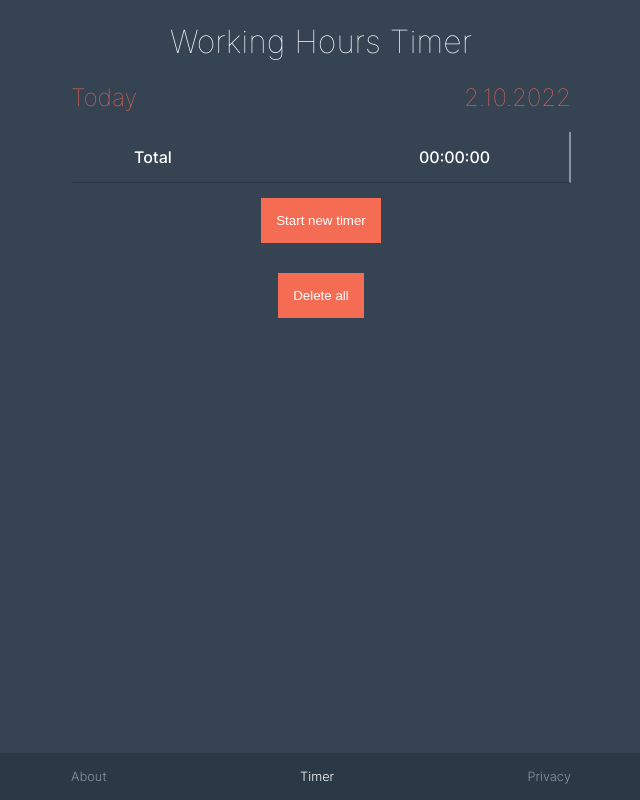
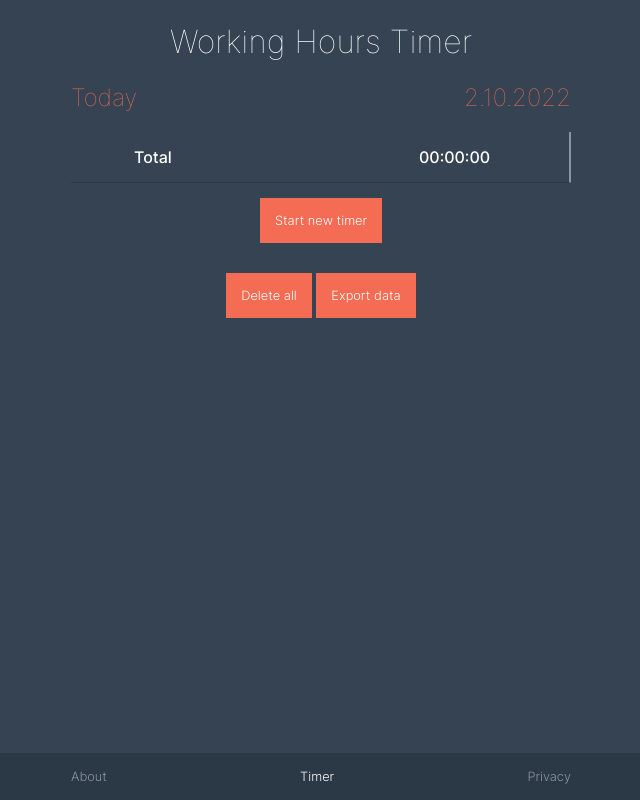
Before and after one commit to regisfrias/timer, a SvelteKit app: page / in a window 1280 px wide. Shown: the whole page, without its empty margins (319-959 px from the left). Built offline with nearby package versions, Linux system fonts and the light colour scheme.

Commit message:
Export data.

```diff
--- a/src/global.css
+++ b/src/global.css
@@ -93,6 +93,10 @@ button, .button {
   cursor: pointer;
   text-decoration: none;
   position: relative;
+  font-family: 'Inter', 'Helvetica', Tahoma, Geneva, Verdana, sans-serif;
+  font-size: 0.8rem;
+  font-weight: 300;
+  font-variation-settings: "wght" 300;
 }
 
 button.active::after, .button.active::after {
--- a/src/routes/+page.svelte
+++ b/src/routes/+page.svelte
@@ -47,7 +47,7 @@
     allTimers[timerDate].total = total
   }
 
-	const updateDate = (timerDate: string, timerId: number) => {
+  const updateDate = (timerDate: string, timerId: number) => {
     const current = new Date()
     const timer = allTimers[timerDate].timers[timerId]
     const start = new Date(timer.start)
@@ -185,6 +185,12 @@
     updateTotal(thisDay)
     save()
   }
+
+  const exportData = (evt: Event) => {
+    const target = evt.target as HTMLInputElement
+    target.setAttribute('href', 'data:text/plain;charset=utf-8,' + encodeURIComponent(JSON.stringify(allTimers)))
+    target.setAttribute('download', `${todaysKey}.json`)
+  }
 </script>
 
 <Layout>
@@ -253,6 +259,8 @@
 
   <div class="controls">
     <button on:click={removeAll}>Delete all</button>
+    <!-- svelte-ignore a11y-invalid-attribute -->
+    <a href="#" class="button" on:click={exportData}>Export data</a>
   </div>
 </Layout>
 
```
